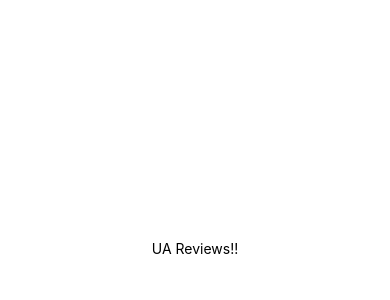
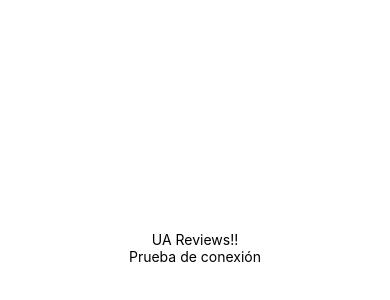
Before and after one commit to AidaM00/appUAReviews, a React Native app: screen / in a window 390 px wide. Shown: the part 174-474 px from the top of the page. Built offline with nearby package versions, Linux system fonts and the light colour scheme.

Commit message:
Pruebas de conexión

```diff
--- a/App.js
+++ b/App.js
@@ -5,6 +5,7 @@ export default function App() {
   return (
     <View style={styles.container}>
       <Text>UA Reviews!!</Text>
+      <Text>Prueba de conexión</Text>
       <StatusBar style="auto" />
     </View>
   );
```
